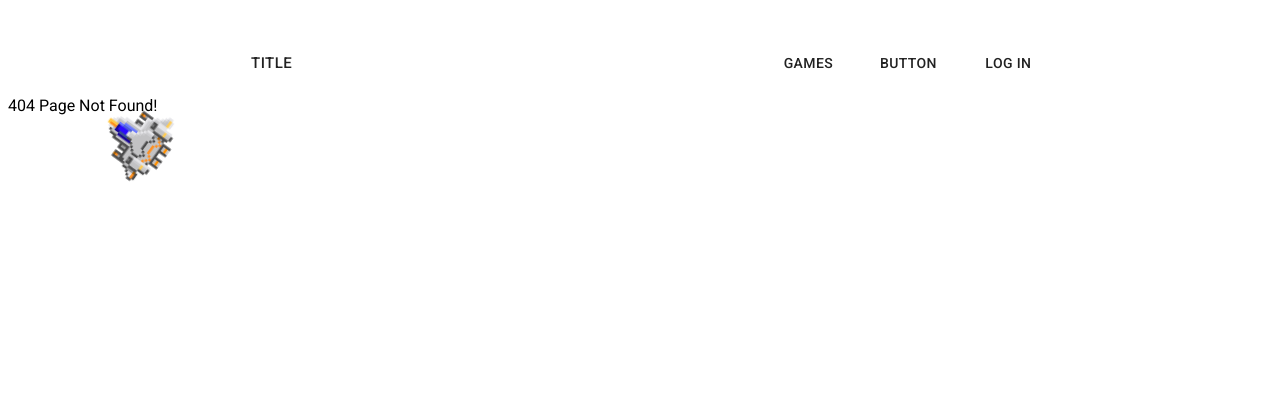
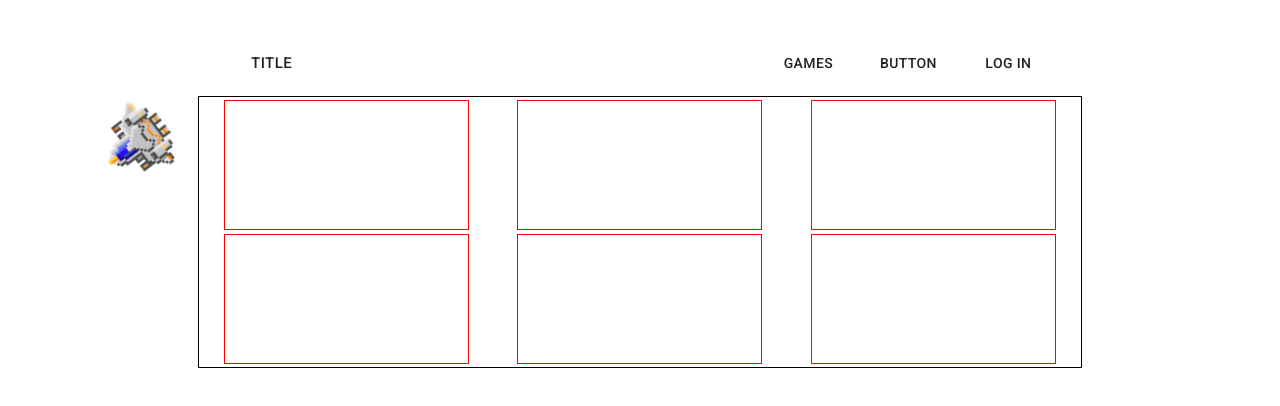
Before and after one commit to sec05/game-app, a React (Create React App) app in the folder game-app-client/: page /games in a window 1280 px wide. Before the commit this address had no page. Shown: the top 406 px of the page. Built offline with nearby package versions, Linux system fonts and the light colour scheme.

Commit message:
Added react-spring and games page layout without styling

```diff
--- a/game-app-client/package.json
+++ b/game-app-client/package.json
@@ -15,6 +15,7 @@
     "react-dom": "^17.0.1",
     "react-router-dom": "^5.2.0",
     "react-scripts": "4.0.1",
+    "react-spring": "^8.0.27",
     "web-vitals": "^0.2.4",
     "yup": "^0.32.8"
   },
--- a/game-app-client/src/pages/App.jsx
+++ b/game-app-client/src/pages/App.jsx
@@ -1,6 +1,7 @@
 import { Switch, Route,} from "react-router-dom";
 import index from "./index.jsx";
 import unknown from "./unknown.jsx";
+import Games from "./Games.jsx";
 import Background from "./components/Background/Background.jsx"
 import "../styles/app.scss"
 import Header from "./components/Header/Header.jsx";
@@ -12,6 +13,7 @@ function App() {
       <Route render={({location})=>(
         <Switch location={location}>
           <Route path="/" exact component={index}/>
+          <Route path="/games" exact component={Games}/>
           <Route path="/" component={unknown}/>
         </Switch>
       )}/>
--- /dev/null
+++ b/game-app-client/src/pages/Games.jsx
@@ -0,0 +1,36 @@
+import React, { useState, useEffect } from "react";
+import ReactDOM from "react-dom";
+import Thumbnail from "./components/Games/Thumbnail.jsx";
+import "../styles/Games/Games.scss";
+export default function Games() {
+  const [page, changePage] = useState(1);
+  let ThumbnailRow1 = [1, 2, 3];
+  let ThumbnailRow2 = [4, 5, 6];
+  const renderThumbnails = () => {
+    const renderingThumbnailsRow1 = ThumbnailRow1.map((nail, index) => {
+      return <td align="center" ><Thumbnail number={nail * page} /></td>;
+    });
+    ReactDOM.render(renderingThumbnailsRow1, document.getElementById("f"))
+    const renderingThumbnailsRow2 = ThumbnailRow2.map((nail, index) => {
+        return <td align="center" ><Thumbnail number={nail * page} /></td>;
+      });
+    ReactDOM.render(renderingThumbnailsRow2, document.getElementById("ff"))
+  };
+
+  useEffect(() => {
+    renderThumbnails();
+  });
+  return (
+    <div className="gamesContainer">
+      <table style={{width: "100%" }}>
+
+        <tr id="f" className="gamesTableRow">
+
+        </tr>
+        <tr id="ff">
+
+        </tr>
+      </table>
+    </div>
+  );
+}
--- /dev/null
+++ b/game-app-client/src/pages/components/Games/Thumbnail.jsx
@@ -0,0 +1,16 @@
+import React from 'react'
+import { useSpring, animated } from 'react-spring'
+import "../../../styles/Games/Thumbnail.scss"
+export default function Thumbnail() {
+    const calc = (x, y) => [-(y - window.innerHeight / 2) / 20, (x - window.innerWidth / 2) / 20, 1.1]
+    const trans = (x, y, s) => `perspective(600px) rotateX(${x}deg) rotateY(${y}deg) scale(${s})`
+
+    const [props, set] = useSpring(() => ({ xys: [0, 0, 1], config: { mass: 5, tension: 350, friction: 40 } }))
+    return (
+      <animated.div
+        class="card"
+        onMouseMove={({ clientX: x, clientY: y }) => set({ xys: calc(x, y) })}
+        onMouseLeave={() => set({ xys: [0, 0, 1] })}
+        style={{ transform: props.xys.interpolate(trans), width: "19vw", height: "10vw", border: "1px solid red", backgroundImage: "url(http://localhost:3000/favicon.ico)" }}
+      />)
+}
--- a/game-app-client/src/pages/components/Header/Header.jsx
+++ b/game-app-client/src/pages/components/Header/Header.jsx
@@ -34,7 +34,7 @@ export default function Header() {
             Title
           </Button>
             <div className="actionContainer">
-                <Button>Games</Button>
+                <Button onClick={()=>changeURL("/games")}>Games</Button>
                 <Button>Button</Button>
                 <Button onClick={handleClickOpen}>Log In</Button>
             </div>
--- /dev/null
+++ b/game-app-client/src/styles/Games/Games.scss
@@ -0,0 +1,14 @@
+.gamesContainer
+{
+    margin-left: 15%;
+    margin-right: 15%;
+    border: 1px solid black;
+}
+.gamesTable
+{
+
+}
+.gamesTableRow
+{
+
+}
--- /dev/null
+++ b/game-app-client/src/styles/Games/Thumbnail.scss
@@ -0,0 +1,8 @@
+.thumbnailContainer
+{
+    width: 18vw;
+    height: 10vw;
+    border: 1px solid red;
+    border-radius: 19px;
+    cursor: pointer;
+}
--- a/game-app-client/src/styles/Header/header.scss
+++ b/game-app-client/src/styles/Header/header.scss
@@ -29,8 +29,8 @@
 {
     background-color: #24292E !important;
     color: white !important;
-    max-width: 150px;
- min-width: 150px;
- margin-left: 100px!important;
- margin-right: 100px!important;
+    max-width: 250px!important;
+ min-width: 250px!important;
+ //margin-left: 50px!important;
+//   margin-right: 50px!important;
 }
```
Also changed, not shown: game-app-client/src/pages/Games/space.jsx (added), 1 other file (tests, documents, lock files or other folders).
